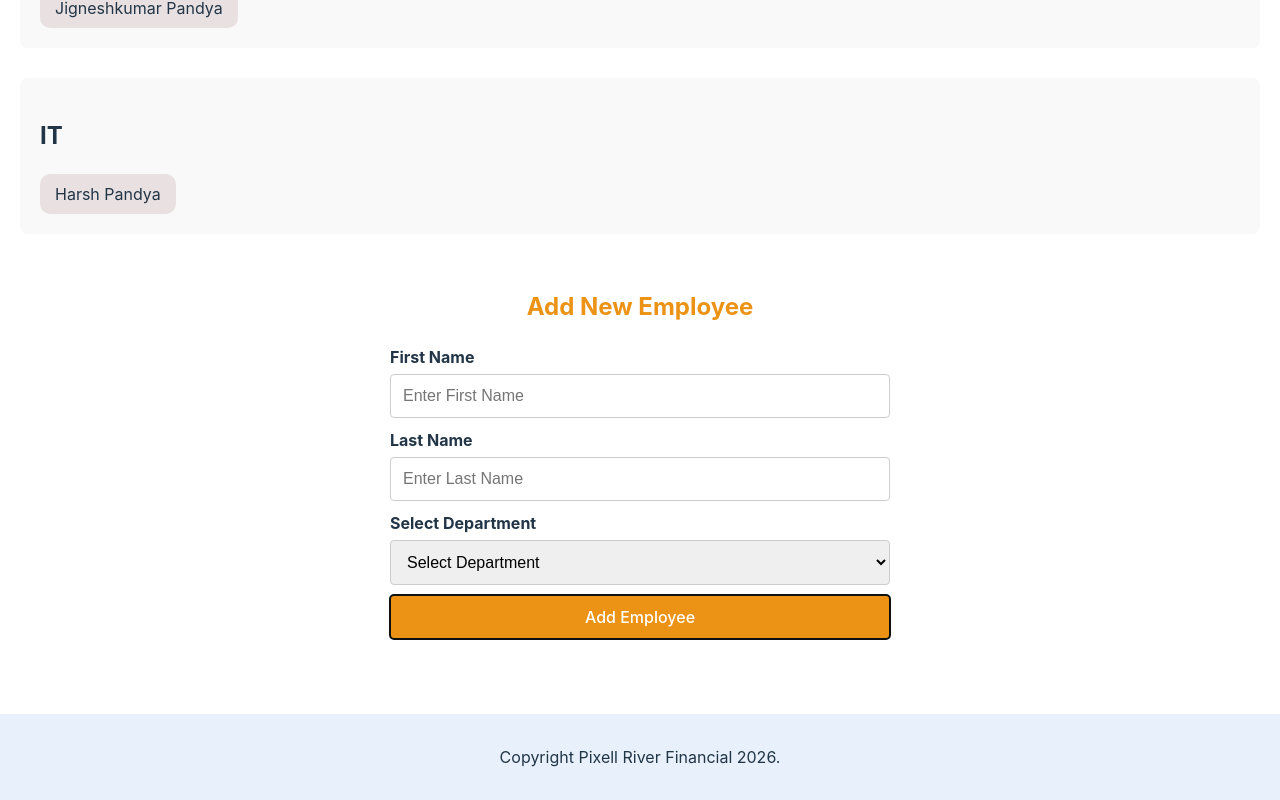
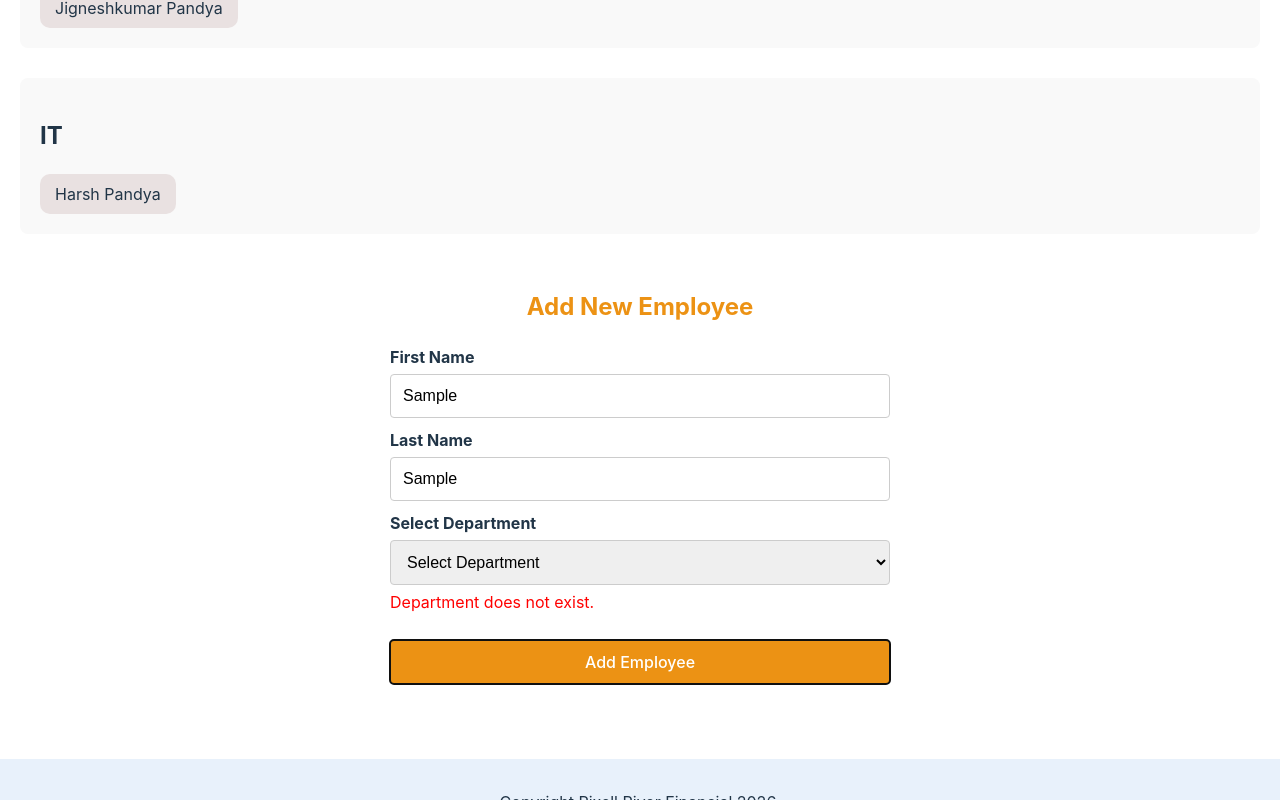
Before and after one commit to Harsh-rrc/4002-Full-Stack-Lab, a React (Vite) app in the folder pixell-river-react/: page /employees in a window 1280 px wide. Both pictures are taken after typing "Sample", "Sample" into the empty fields and a click on the button "Add Employee". Shown: the part 260-1060 px from the top of the page. Built offline with nearby package versions, Linux system fonts and the light colour scheme; the HTML template or start-up script is replaced by a standard one.

Commit message:
Completed the work as per requirement and added all files with running code.

```diff
--- a/pixell-river-react/src/App.tsx
+++ b/pixell-river-react/src/App.tsx
@@ -4,25 +4,14 @@ import Layout from "./layout/Layout";
 import Employees from "./pages/Employees";
 import Organization from "./pages/Organization";
 import type { Department as DepartmentType } from "./interfaces/Department";
-import { departments as initialDepartments } from "./data/departments";
+import { employeeRepo } from "./repositories/employeeRepo";
 
 const App = () => {
   console.log("App component is rendering");
-  const [departments, setDepartments] =
-    useState<DepartmentType[]>(initialDepartments);
+  const [departments, setDepartments] = useState<DepartmentType[]>(employeeRepo.getDepartments());
 
-  const addEmployee = (
-    firstName: string,
-    lastName: string,
-    departmentName: string
-  ) => {
-    setDepartments(prev =>
-      prev.map(dept =>
-        dept.name === departmentName
-          ? { ...dept, employees: [...dept.employees, { firstName, lastName }] }
-          : dept
-      )
-    );
+  const addEmployee = (departments: DepartmentType[]) => {
+    setDepartments(departments);
   };
 
   return (
--- a/pixell-river-react/src/components/AddEmployeeForm.tsx
+++ b/pixell-river-react/src/components/AddEmployeeForm.tsx
@@ -1,48 +1,52 @@
-import { useState } from "react";
 import type { Department } from "../interfaces/Department";
+import { useFormInput } from "../hooks/useFormInput";
+import { employeeService } from "../services/employeeService";
 
 interface Props {
   departments: Department[];
-  onAddEmployee: (
-    firstName: string,
-    lastName: string,
-    departmentName: string
-  ) => void;
+  onAddEmployee: (departments: Department[]) => void;
 }
 
 const AddEmployeeForm = ({ departments, onAddEmployee }: Props) => {
-  const [firstName, setFirstName] = useState("");
-  const [lastName, setLastName] = useState("");
-  const [department, setDepartment] = useState("");
-  const [error, setError] = useState("");
+  const firstName = useFormInput("");
+  const lastName = useFormInput("");
+  const department = useFormInput("");
 
   const handleSubmit = (e: React.FormEvent) => {
     e.preventDefault();
 
-    if (firstName.trim().length < 3) {
-      setError("First name must be at least 3 characters");
+    const result = employeeService.createEmployee(
+      firstName.value,
+      lastName.value,
+      department.value
+    );
+
+    if (!result.success) {
+      if (result.field === 'firstName') {
+        firstName.setMessage(result.message || "");
+      } else if (result.field === 'department') {
+        department.setMessage(result.message || "");
+      }
       return;
     }
 
-    setError("");
-    onAddEmployee(firstName, lastName, department);
+    firstName.setMessage("");
+    lastName.setMessage("");
+    department.setMessage("");
 
-    setFirstName("");
-    setLastName("");
-    setDepartment("");
+    onAddEmployee(result.departments!);
   };
 
   return (
     <div style={{ maxWidth: '500px', margin: '10px auto', padding: '5px' }}>
       <h2 style={{ textAlign: 'center', color: '#ec9214', marginBottom: '20px' }}>Add New Employee</h2>
-      {error && <p style={{ color: 'red', marginBottom: '10px' }}>{error}</p>}
       <form onSubmit={handleSubmit} style={{ display: 'grid', gap: '10px' }}>
         <div>
           <label htmlFor="firstName" style={{ display: 'block', marginBottom: '5px', fontWeight: 'bold' }}>First Name</label>
           <input
             id="firstName"
-            value={firstName}
-            onChange={e => setFirstName(e.target.value)}
+            value={firstName.value}
+            onChange={firstName.onChange}
             placeholder="Enter First Name"
             style={{
               width: '100%',
@@ -53,14 +57,15 @@ const AddEmployeeForm = ({ departments, onAddEmployee }: Props) => {
               boxSizing: 'border-box'
             }}
           />
+          {firstName.message && <p style={{ color: 'red', marginTop: '5px' }}>{firstName.message}</p>}
         </div>
 
         <div>
           <label htmlFor="lastName" style={{ display: 'block', marginBottom: '5px', fontWeight: 'bold' }}>Last Name</label>
           <input
             id="lastName"
-            value={lastName}
-            onChange={e => setLastName(e.target.value)}
+            value={lastName.value}
+            onChange={lastName.onChange}
             placeholder="Enter Last Name"
             style={{
               width: '100%',
@@ -71,14 +76,15 @@ const AddEmployeeForm = ({ departments, onAddEmployee }: Props) => {
               boxSizing: 'border-box'
             }}
           />
+          {lastName.message && <p style={{ color: 'red', marginTop: '5px' }}>{lastName.message}</p>}
         </div>
 
         <div>
           <label htmlFor="department" style={{ display: 'block', marginBottom: '5px', fontWeight: 'bold' }}>Select Department</label>
           <select
             id="department"
-            value={department}
-            onChange={e => setDepartment(e.target.value)}
+            value={department.value}
+            onChange={department.onChange}
             style={{
               width: '100%',
               padding: '12px',
@@ -95,6 +101,7 @@ const AddEmployeeForm = ({ departments, onAddEmployee }: Props) => {
               </option>
             ))}
           </select>
+          {department.message && <p style={{ color: 'red', marginTop: '5px' }}>{department.message}</p>}
         </div>
 
         <button
--- a/pixell-river-react/src/components/Department.tsx
+++ b/pixell-river-react/src/components/Department.tsx
@@ -7,10 +7,10 @@ interface Props {
 const Department = ({ department }: Props) => {
   return (
     <section className="department">
-      <h2>{department.name}</h2>
+      <h2 style={{ color: "#213547" }}>{department.name}</h2>
       <div style={{ display: "flex", flexWrap: "wrap", gap: "15px" }}>
         {department.employees.map((emp, index) => (
-          <span key={index} style={{ padding: "8px 15px", backgroundColor: "#e9e1e1", borderRadius: "10px" }}>
+          <span key={index} style={{ padding: "8px 15px", backgroundColor: "#e9e1e1", borderRadius: "10px", color: "#213547" }}>
             {emp.firstName} {emp.lastName}
           </span>
         ))}
--- /dev/null
+++ b/pixell-river-react/src/hooks/useFormInput.ts
@@ -0,0 +1,30 @@
+import { useState } from "react";
+
+export const useFormInput = (initialValue: string) => {
+  const [value, setValue] = useState(initialValue);
+  const [message, setMessage] = useState("");
+
+  const onChange = (e: React.ChangeEvent<HTMLInputElement | HTMLSelectElement>) => {
+    setValue(e.target.value);
+    setMessage("");
+  };
+
+  const validate = (validator: (value: string) => string | null) => {
+    const error = validator(value);
+
+    if (error) {
+      setMessage(error);
+      return false;
+    }
+
+    return true;
+  };
+
+  return {
+    value,
+    onChange,
+    message,
+    setMessage,
+    validate
+  };
+};
--- a/pixell-river-react/src/pages/Employees.tsx
+++ b/pixell-river-react/src/pages/Employees.tsx
@@ -4,14 +4,11 @@ import type { Department as DepartmentType } from "../interfaces/Department";
 
 interface Props {
   departments: DepartmentType[];
-  onAddEmployee: (
-    firstName: string,
-    lastName: string,
-    departmentName: string
-  ) => void;
+  onAddEmployee: (departments: DepartmentType[]) => void;
 }
 
 const Employees = ({ departments, onAddEmployee }: Props) => {
+  console.log("Employees component rendering, departments:", departments);
   return (
     <main style={{ padding: "20px" }}>
       {departments.map(dept => (
--- /dev/null
+++ b/pixell-river-react/src/repositories/employeeRepo.ts
@@ -0,0 +1,27 @@
+import type { Department } from "../interfaces/Department";
+import { departments as initialDepartments } from "../data/departments";
+
+let departments: Department[] = [...initialDepartments];
+
+export const employeeRepo = {
+  getDepartments(): Department[] {
+    return departments;
+  },
+
+  createEmployee(
+    firstName: string,
+    lastName: string,
+    departmentName: string
+  ): Department[] {
+    departments = departments.map(dept =>
+      dept.name === departmentName
+        ? {
+            ...dept,
+            employees: [...dept.employees, { firstName, lastName }]
+          }
+        : dept
+    );
+
+    return departments;
+  }
+};
--- /dev/null
+++ b/pixell-river-react/src/services/employeeService.ts
@@ -0,0 +1,36 @@
+import { employeeRepo } from "../repositories/employeeRepo";
+
+export const employeeService = {
+  createEmployee(
+    firstName: string,
+    lastName: string,
+    departmentName: string
+  ): { success: boolean; message?: string; field?: string; departments?: any } {
+
+    const departments = employeeRepo.getDepartments();
+
+    const departmentExists = departments.some(
+      dept => dept.name === departmentName
+    );
+
+    if (!departmentExists) {
+      return { success: false, message: "Department does not exist.", field: "department" };
+    }
+
+    if (firstName.trim().length < 3) {
+      return {
+        success: false,
+        message: "First name must be at least 3 characters.",
+        field: "firstName"
+      };
+    }
+
+    const updatedDepartments = employeeRepo.createEmployee(
+      firstName,
+      lastName,
+      departmentName
+    );
+
+    return { success: true, departments: updatedDepartments };
+  }
+};
```
Also changed, not shown: pixell-river-react/package.json (+12 -9 lines), 1 other file (tests, documents, lock files or other folders).
